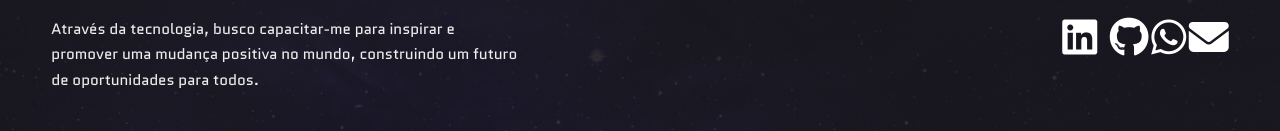
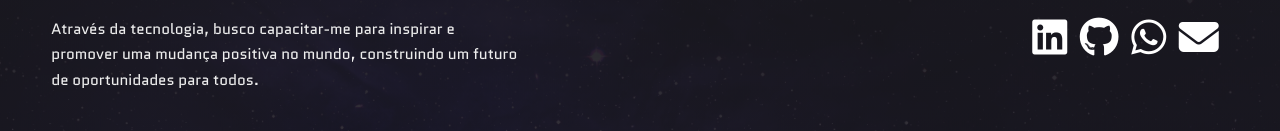
Before and after one commit to leocarlos-dias/personal-portfolio, a plain HTML site: page index.html in a window 1280 px wide. Shown: the part 5035-5166 px from the top of the page. Drawn offline with Linux system fonts and the light colour scheme.

Commit message:
style: fix class name of footer

```diff
--- a/index.html
+++ b/index.html
@@ -387,13 +387,13 @@
               href="https://www.linkedin.com/in/leonardocsdias">
               <i class="fa-brands fa-linkedin fa-4x "></i>
             </a>
-            <a target="_blank" rel="noreferrer" href="https://github.com/leocarlos-dias">
+            <a target="_blank" rel="noreferrer" class="main-footer__icon" href="https://github.com/leocarlos-dias">
               <i class="fa-brands fa-github fa-4x"></i>
             </a>
-            <a target="_blank" rel="noreferrer" class="hmain-footer__icon" href="https://wa.me/5524998529143">
+            <a target="_blank" rel="noreferrer" class="main-footer__icon" href="https://wa.me/5524998529143">
               <i class="fa-brands fa-whatsapp fa-4x"></i>
             </a>
-            <a target="_blank" rel="noreferrer" class="hmain-footer__icon" href="mailto:leocsdias@hotmail.com">
+            <a target="_blank" rel="noreferrer" class="main-footer__icon" href="mailto:leocsdias@hotmail.com">
               <i class="fa-solid fa-envelope fa-4x"></i>
             </a>
           </div>
```
